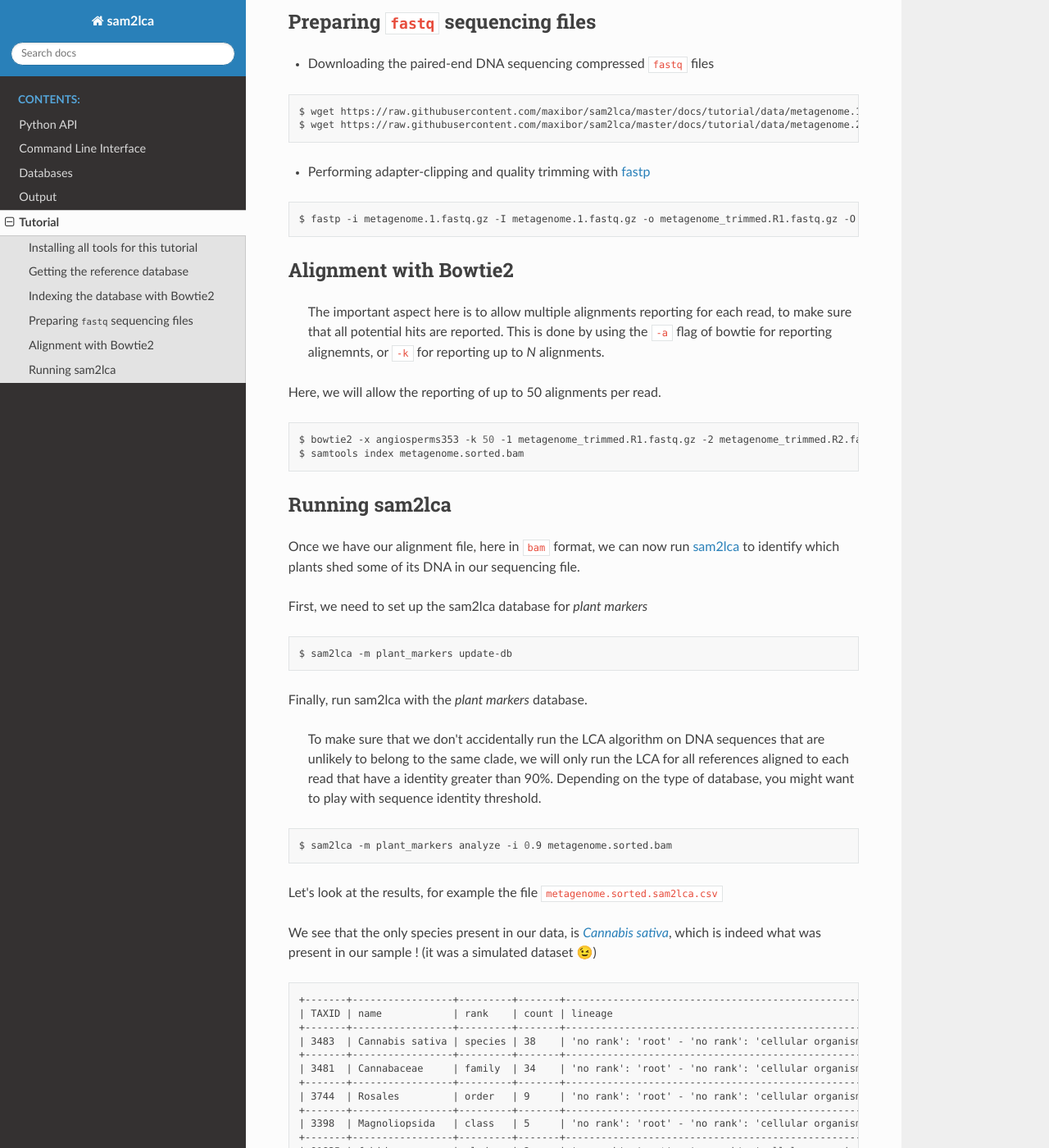
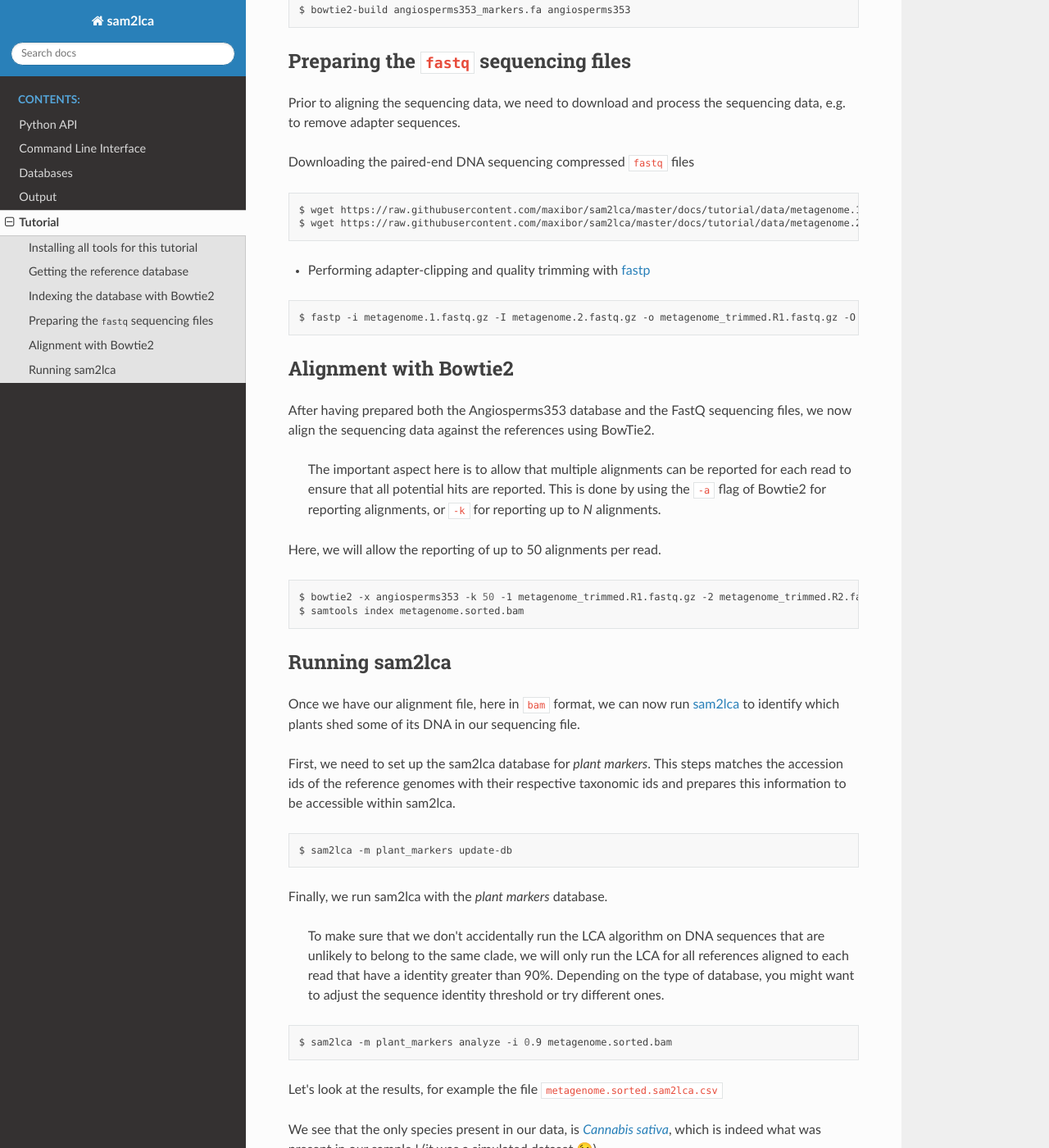
Before and after one commit to maxibor/sam2lca, a Sphinx documentation site: the page built from docs/source/tutorial.md, in a window 1280 px wide and 1400 px high, scrolled down 1100 px. Shown: the whole window at 82% size. Built offline with Sphinx 7.4.7 and the Read the Docs theme 2.0.0, drawn with Linux system fonts in a browser that asks for light colours; some of the changed text lies outside the part shown.

Commit message:
Update the tutorial adding further explanations

````diff
--- a/docs/source/tutorial.md
+++ b/docs/source/tutorial.md
@@ -1,20 +1,20 @@
 # Tutorial
 
-**Using [sam2lca](https://github.com/maxibor/sam2lca) to identify a plant taxon from a `fastq` sequencing files.**
+**Using [sam2lca](https://github.com/maxibor/sam2lca) to identify a plant taxon from `fastq` sequencing files.**
 
-In this tutorial, we'll use the [Angiosperms353](https://academic.oup.com/sysbio/article/68/4/594/5237557) plant markers database, which consists of up to 353 universal Angiosperms (flowering plants) gene markers, derived from the [1000 plant transcriptomes](https://www.nature.com/articles/s41586-019-1693-2) project, to identify a the plant species present in our sequencing data.
+In this tutorial, we'll use the [Angiosperms353](https://academic.oup.com/sysbio/article/68/4/594/5237557) plant markers database to identify a plant species present in our sequencing data. The Angiosperms353 database consists of up to 353 universal Angiosperms (flowering plants) gene markers that are derived from the [1000 plant transcriptomes](https://www.nature.com/articles/s41586-019-1693-2) project.
 
 ## Installing all tools for this tutorial
 
 For this tutorial, a dedicated conda-environment is available to ease the reproducibility.
 
-Download environment
+Download the environment:
 
 ```bash
 $ wget https://raw.githubusercontent.com/maxibor/sam2lca/master/docs/tutorial/environment.yaml
 ```
 
-Installing and activating environment
+Installing and activating environment:
 
 ```bash
 $ conda env create -f environment.yaml
@@ -33,17 +33,19 @@ $ gunzip angiosperms353_markers.fa.gz
 
 ## Indexing the database with Bowtie2
 
-In this tutorial, we're going to work with the [Bowtie2](https://github.com/BenLangmead/bowtie2) read aligner, but other aligners like [BWA](http://bio-bwa.sourceforge.net/) are also just fine.
+In this tutorial, we're going to work with the read aligner [Bowtie2](https://github.com/BenLangmead/bowtie2), but other aligners like [BWA](http://bio-bwa.sourceforge.net/) work also just fine.
 
-Before doing any alignment, we need to index the angiosperms353 database with bowtie2
+Before being able to do any alignment, we need to index the Angiosperms353 database with Bowtie2:
 
 ```bash
 $ bowtie2-build angiosperms353_markers.fa angiosperms353
 ```
 
-## Preparing `fastq` sequencing files
+## Preparing the `fastq` sequencing files
 
-- Downloading the paired-end DNA sequencing compressed `fastq` files
+Prior to aligning the sequencing data, we need to download and process the sequencing data, e.g. to remove adapter sequences.
+
+Downloading the paired-end DNA sequencing compressed `fastq` files
 
 ```bash
 $ wget https://raw.githubusercontent.com/maxibor/sam2lca/master/docs/tutorial/data/metagenome.1.fastq.gz
@@ -53,12 +55,14 @@ $ wget https://raw.githubusercontent.com/maxibor/sam2lca/master/docs/tutorial/da
 - Performing adapter-clipping and quality trimming with [fastp](https://github.com/OpenGene/fastp)
 
 ```bash
-$ fastp -i metagenome.1.fastq.gz -I metagenome.1.fastq.gz -o metagenome_trimmed.R1.fastq.gz -O metagenome_trimmed.R2.fastq.gz
+$ fastp -i metagenome.1.fastq.gz -I metagenome.2.fastq.gz -o metagenome_trimmed.R1.fastq.gz -O metagenome_trimmed.R2.fastq.gz
 ```
 
 ## Alignment with Bowtie2
 
-> The important aspect here is to allow multiple alignments reporting for each read, to make sure that all potential hits are reported. This is done by using the `-a` flag of bowtie for reporting alignemnts, or `-k` for reporting up to *N* alignments.
+After having prepared both the Angiosperms353 database and the FastQ sequencing files, we now align the sequencing data against the references using BowTie2.
+
+> The important aspect here is to allow that multiple alignments can be reported for each read to ensure that all potential hits are reported. This is done by using the `-a` flag of Bowtie2 for reporting alignments, or `-k` for reporting up to *N* alignments.
 
 Here, we will allow the reporting of up to 50 alignments per read.
 
@@ -71,15 +75,15 @@ $ samtools index metagenome.sorted.bam
 
 Once we have our alignment file, here in `bam` format, we can now run [sam2lca](https://github.com/maxibor/sam2lca) to identify which plants shed some of its DNA in our sequencing file.
 
-First, we need to set up the sam2lca database for *plant markers*
+First, we need to set up the sam2lca database for *plant markers*. This steps matches the accession ids of the reference genomes with their respective taxonomic ids and prepares this information to be accessible within sam2lca.
 
 ```bash
 $ sam2lca -m plant_markers update-db
 ```
 
-Finally, run sam2lca with the *plant markers* database.
+Finally, we run sam2lca with the *plant markers* database.
 
-> To make sure that we don't accidentally run the LCA algorithm on DNA sequences that are unlikely to belong to the same clade, we will only run the LCA for all references aligned to each read that have a identity greater than 90%. Depending on the type of database, you might want to play with sequence identity threshold.
+> To make sure that we don't accidentally run the LCA algorithm on DNA sequences that are unlikely to belong to the same clade, we will only run the LCA for all references aligned to each read that have a identity greater than 90%. Depending on the type of database, you might want to adjust the sequence identity threshold or try different ones.
 
 ```bash
 $ sam2lca -m plant_markers analyze -i 0.9 metagenome.sorted.bam
````
